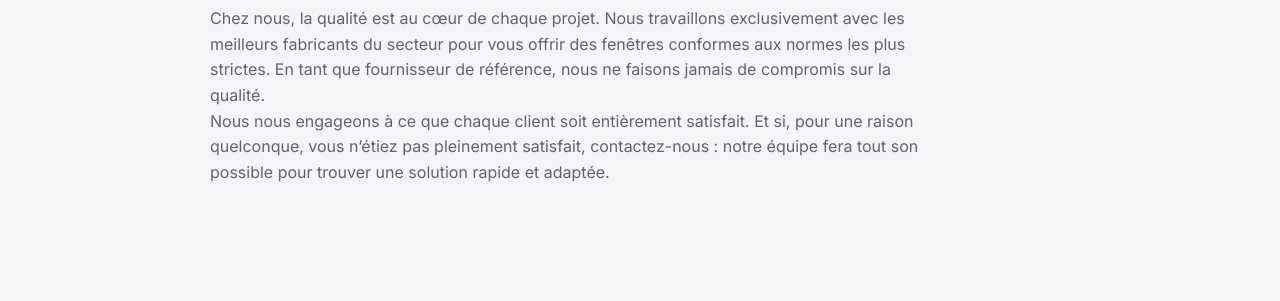
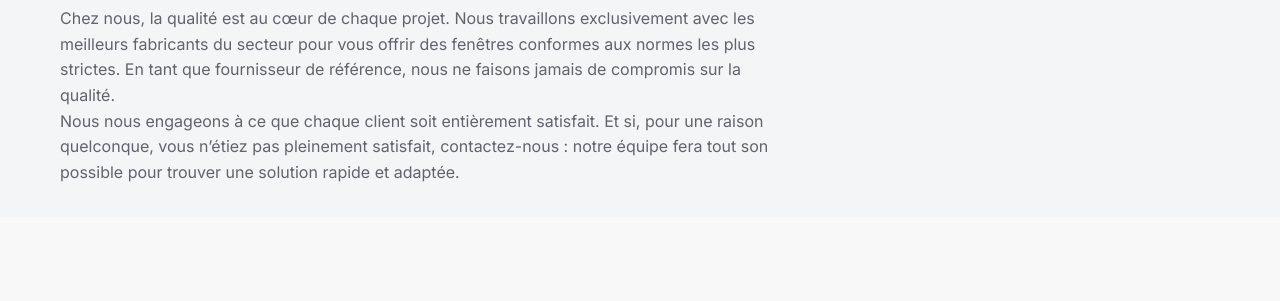
Before and after one commit to Yani93/Yani, a plain HTML site: page qui-sommes-nous.html in a window 1280 px wide. Shown: the part 284-585 px from the top of the page. Drawn offline with Linux system fonts and the light colour scheme.

Commit message:
Update qui-sommes-nous.html

```diff
--- a/qui-sommes-nous.html
+++ b/qui-sommes-nous.html
@@ -11,6 +11,7 @@
     <link rel="stylesheet" href="styles.css" />
   </head>
   <body>
+    <!-- Top strip -->
     <div class="top-strip">
       <div class="container top-strip-content">
         <p>Paris Rénov : expertise locale et accompagnement premium.</p>
@@ -18,11 +19,15 @@
       </div>
     </div>
 
+    <!-- Header -->
     <header class="site-header">
       <div class="container nav-wrapper">
         <a class="brand" href="index.html" aria-label="Paris Rénov">
           <img src="logo-paris-renov.svg" alt="Logo Paris Rénov" />
-          <span><strong>PARIS RÉNOV</strong><small>FENÊTRES • PORTES • VOLETS</small></span>
+          <span>
+            <strong>PARIS RÉNOV</strong>
+            <small>FENÊTRES • PORTES • VOLETS</small>
+          </span>
         </a>
         <nav>
           <ul class="nav-links">
@@ -36,14 +41,18 @@
       </div>
     </header>
 
+    <!-- Main content -->
     <main>
+      <!-- Section Héro -->
       <section class="page-hero">
-        <div class="container narrow">
+        <div class="container">
           <h1>Votre satisfaction, notre priorité</h1>
-          <p>Chez nous, la qualité est au cœur de chaque projet. Nous travaillons exclusivement avec les meilleurs fabricants du secteur pour vous offrir des fenêtres conformes aux normes les plus strictes. En tant que fournisseur de référence, nous ne faisons jamais de compromis sur la qualité.</p>
-
-         <p>Nous nous engageons à ce que chaque client soit entièrement satisfait. Et si, pour une raison quelconque, vous n’étiez pas pleinement satisfait, contactez-nous : notre équipe fera tout son possible pour trouver une solution rapide et adaptée.</p>
-
+          <p>
+            Chez nous, la qualité est au cœur de chaque projet. Nous travaillons exclusivement avec les meilleurs fabricants du secteur pour vous offrir des fenêtres conformes aux normes les plus strictes. En tant que fournisseur de référence, nous ne faisons jamais de compromis sur la qualité.
+          </p>
+          <p>
+            Nous nous engageons à ce que chaque client soit entièrement satisfait. Et si, pour une raison quelconque, vous n’étiez pas pleinement satisfait, contactez-nous : notre équipe fera tout son possible pour trouver une solution rapide et adaptée.
+          </p>
         </div>
       </section>
 
@@ -52,7 +61,6 @@
         <div class="container">
           <h2>Les 5 valeurs au service de votre <span>satisfaction</span></h2>
           <div class="valeurs-container">
-
             <div class="valeur" style="background-image: url('images/qualite.jpg');">
               <h3>QUALITÉ</h3>
               <p>Nos produits sont tous composés de matériaux issus des dernières recherches technologiques vous garantissant ainsi une qualité d'exception.</p>
@@ -77,14 +85,12 @@
               <h3>PROPRETÉ</h3>
               <p>Parce que nous savons combien votre intérieur est important pour vous, nous intervenons sans laisser de traces.</p>
             </div>
-
           </div>
         </div>
       </section>
-
-
     </main>
 
+    <!-- Footer -->
     <footer class="site-footer">
       <div class="container footer-grid">
         <p>© 2026 Paris Rénov</p>
```
Lines whose indentation alone changed are shown as unchanged.
